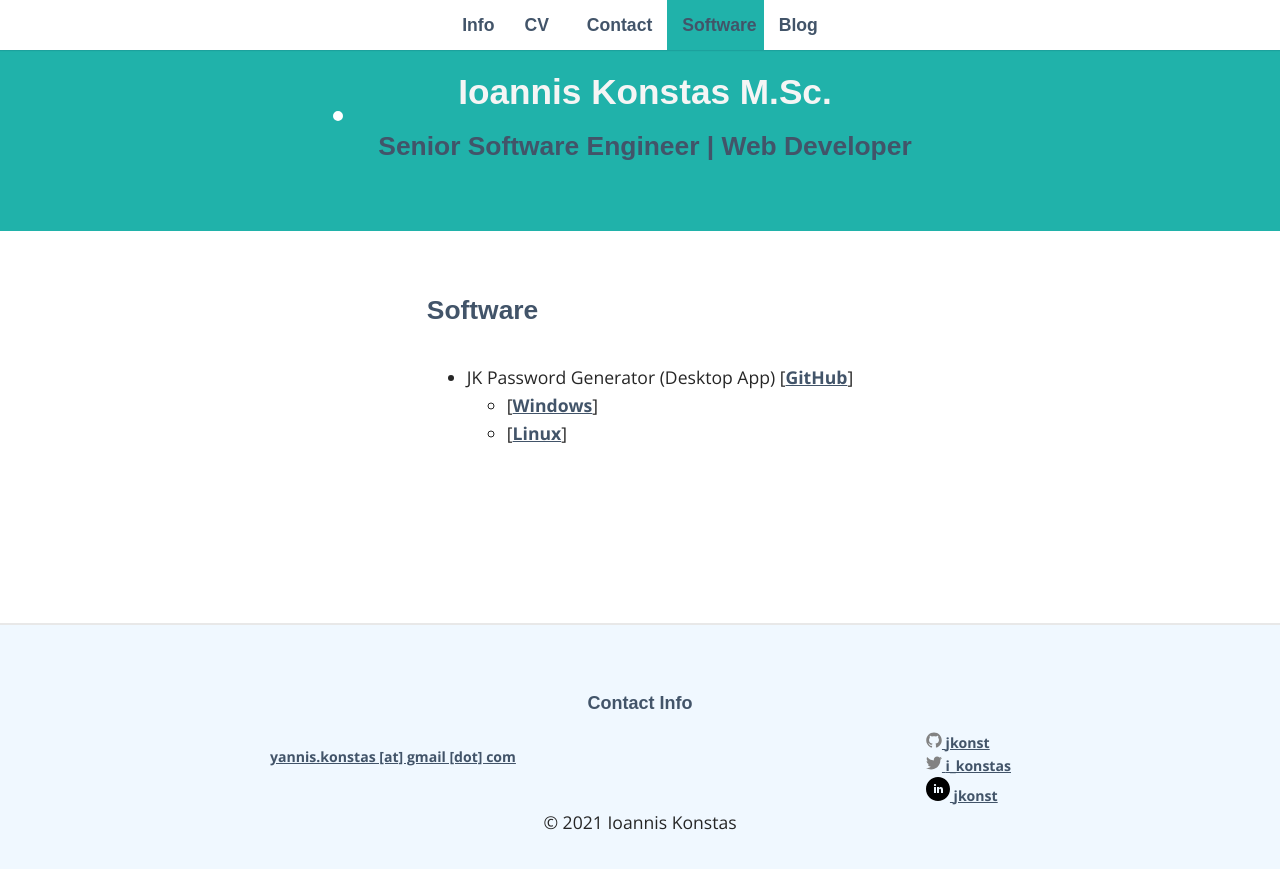
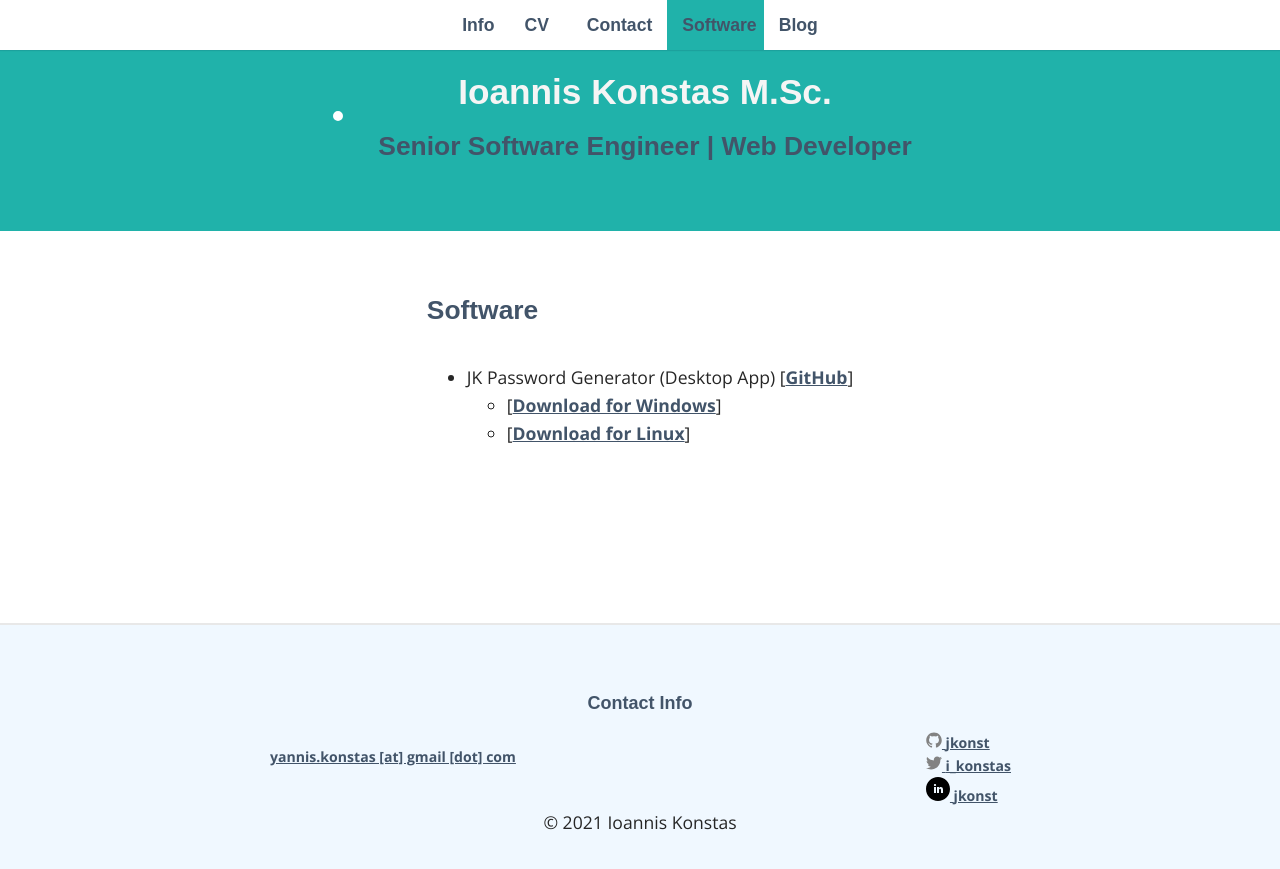
Before and after one commit to jkonst/jkonst.github.io, a Jekyll site: the page built from _pages/04_software.md, in a window 1280 px wide. Shown: the top 869 px of the page. Built offline with Jekyll 4.4.1, drawn with Linux system fonts in a browser that asks for light colours; some web fonts are replaced.

Commit message:
align download links to reference prepend convention

```diff
--- a/_pages/04_software.md
+++ b/_pages/04_software.md
@@ -8,8 +8,8 @@
 <ul>
 <li>JK Password Generator (Desktop App) [<a href="https://github.com/jkonst/PasswordGenerator">GitHub</a>]
     <ul class="download-links">
-        <li>[<a href="{{ site.url }}/{{ site.baseurl }}/software-downloads/jkPasswordGenerator_win.zip">Windows</a>]</li>
-        <li>[<a href="{{ site.url }}/{{ site.baseurl }}/software-downloads/jkPasswordGenerator_linux.zip">Linux</a>]</li>
+        <li>[<a href="{{ "/software-downloads/jkPasswordGenerator_win.zip" | prepend: site.baseurl }}">Download for Windows</a>]</li>
+        <li>[<a href="{{ "/software-downloads/jkPasswordGenerator_linux.zip" | prepend: site.baseurl }}">Download for Linux</a>]</li>
     </ul>
 </li>
 </ul>
```
